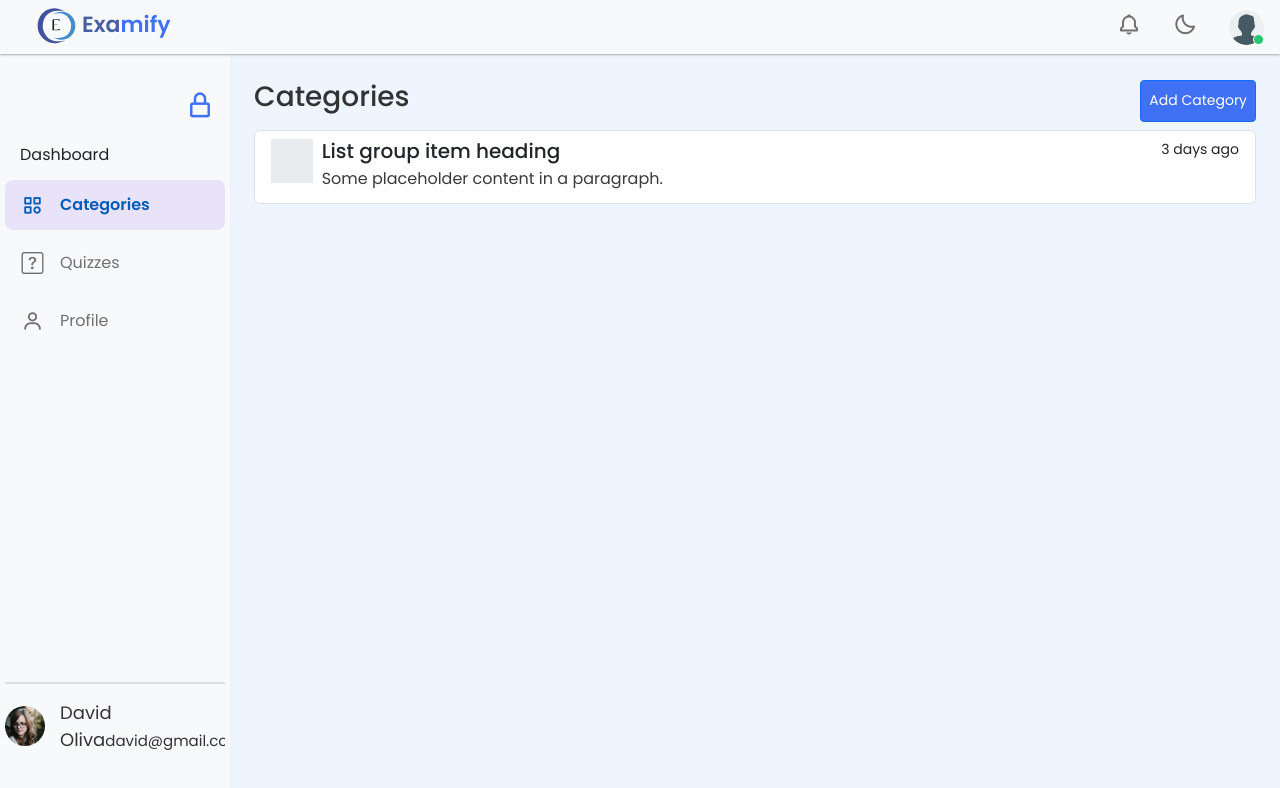
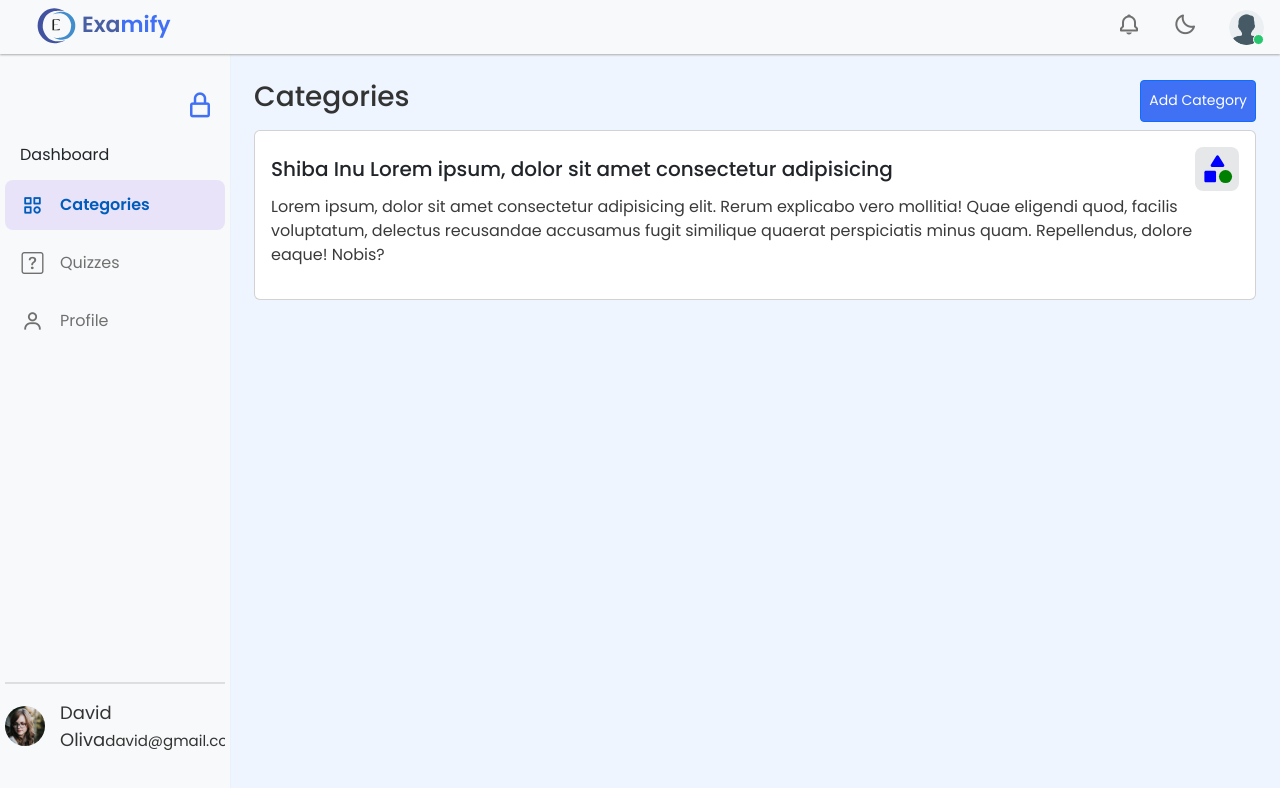
Before and after one commit to SanjayRawat123/examify-app, an Angular app: page /admin/categories in a window 1280 px wide. Shown: the top 788 px of the page. Built offline with nearby package versions, Linux system fonts and the light colour scheme.

Commit message:
changes made in category templete

```diff
--- a/src/app/admin/components/categories/categories.component.html
+++ b/src/app/admin/components/categories/categories.component.html
@@ -11,11 +11,9 @@
         <p>categories works!</p>
     </div> -->
 
-    <div class="list-group">
+    <!-- <div class="list-group">
         <div class="list-group-item list-group-item-action " aria-current="true">
-            <div class="icon">
 
-            </div>
             <div class="d-flex w-100 justify-content-between">
                 <div>
                     <h5 class="mb-1">List group item heading</h5>
@@ -24,5 +22,26 @@
                 <small>3 days ago</small>
             </div>
         </div>
+    </div> -->
+    <div class="card">
+        <div class="card-body">
+            <div class="d-flex align-items-center mb-1">
+                <h5 class="card-title mb-0">Shiba Inu Lorem ipsum, dolor sit amet consectetur adipisicing </h5>
+                <div class="icon ms-auto">
+                    <svg xmlns="http://www.w3.org/2000/svg" width="24" height="24" viewBox="0 0 24 24" id="category">
+                        <path fill="none" d="M0 0h24v24H0V0z"></path>
+                        <path class="primary-color" d="M11.15 3.4L7.43 9.48c-.41.66.07 1.52.85 1.52h7.43c.78 0 1.26-.86.85-1.52L12.85 3.4c-.39-.64-1.31-.64-1.7 0z"></path>
+                        <circle class="secondary-color" cx="17.5" cy="17.5" r="4.5"></circle>
+                        <path class="primary-color" d="M4 21.5h6c.55 0 1-.45 1-1v-6c0-.55-.45-1-1-1H4c-.55 0-1 .45-1 1v6c0 .55.45 1 1 1z"></path>
+                      </svg>
+                </div>
+            </div>
+
+            <p>Lorem ipsum, dolor sit amet consectetur adipisicing elit. Rerum explicabo vero mollitia! Quae eligendi
+                quod,
+                facilis voluptatum, delectus recusandae accusamus fugit similique quaerat perspiciatis minus quam.
+                Repellendus, dolore eaque! Nobis?</p>
+        </div>
     </div>
+
 </div>
--- a/src/app/admin/components/categories/categories.component.scss
+++ b/src/app/admin/components/categories/categories.component.scss
@@ -5,15 +5,29 @@
 
     }
 
-    .icon{
-        width: 44px;
+    .icon {
+        display: flex;
+        align-items: center;
+        justify-content: center;
+        min-width: 44px;
         height: 44px;
-        background-color: #E9ECEF;
+        background-color: #82868b33;
+        border-radius: 8px;
+        & svg{
+            width: 35px;
+            height: 35px;
+        }
+        .secondary-color {
+            fill: green; /* Change to your desired color */
+          }
+          .primary-color {
+            fill: blue; /* Change to your desired color */
+          }
     }
 
-    .list-group-item{
+    .list-group-item {
         display: flex;
-        align-items:flex-start;
+        align-items: flex-start;
         gap: 9px;
     }
 }
@@ -27,5 +41,15 @@
 }
 
 .btn-primary {
-    background-color: rgb(64, 112, 244) ;
+    background-color: rgb(64, 112, 244);
 }
+
+.card-img-top-right {
+    position: absolute;
+    top: 16px;
+    right: 16px;
+    width: 100px;
+    /* Adjust width as needed */
+    height: auto;
+    border-radius: 50%;
+}
```
Also changed, not shown: src/assets/category/category.svg (added).
